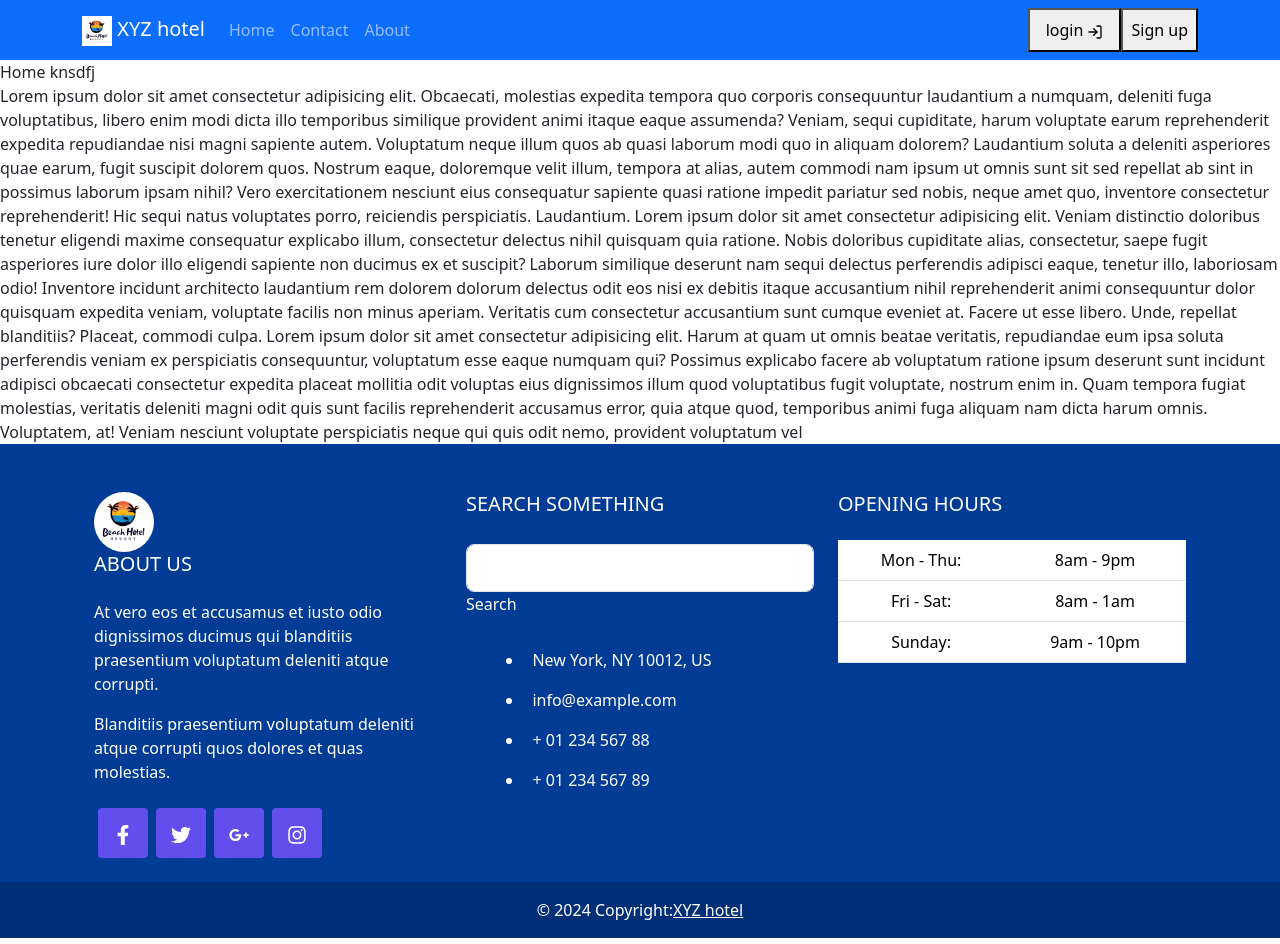
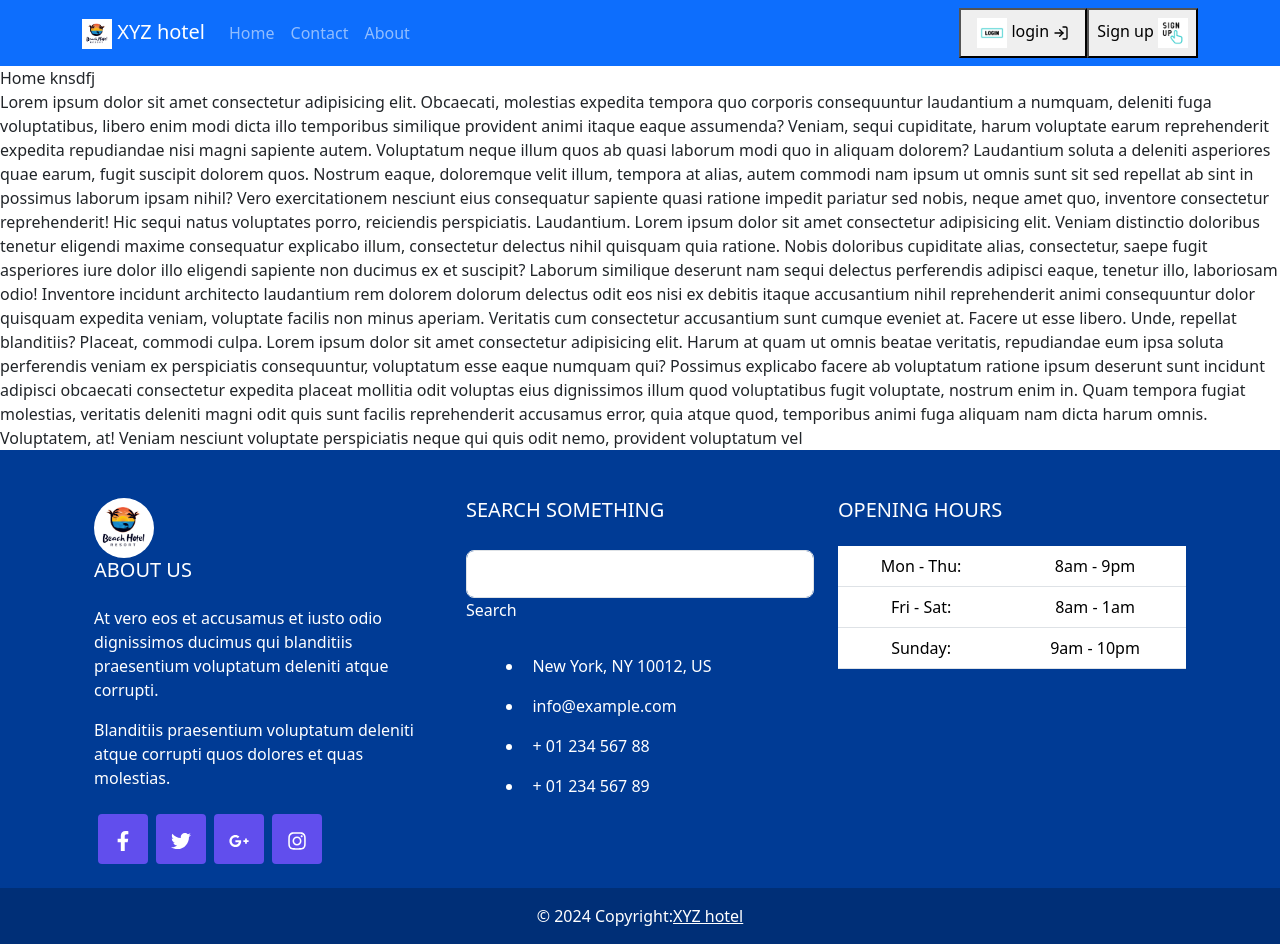
Before and after one commit to aryangurau/Hotel-management-fe, a React (Vite) app: page / in a window 1280 px wide. Built offline with nearby package versions, Linux system fonts and the light colour scheme.

Commit message:
modified the use layout

```diff
--- a/src/Layouts/UserNavbar.jsx
+++ b/src/Layouts/UserNavbar.jsx
@@ -2,6 +2,8 @@ import {  Nav, Navbar } from "react-bootstrap";
 import { Link } from "react-router-dom";
 import { LuLogIn } from "react-icons/lu";
 import logo from "../assets/img/logo3.jpg"
+import icon from "../assets/img/signup.gif"
+import icon2 from "../assets/img/login.gif"
 const UserNavbar = () => {
   return (
     <div>
@@ -27,11 +29,11 @@ const UserNavbar = () => {
             </Nav>
           <button>
           <Link to="/login" className="nav-link mx-2 p-2">
-                login <LuLogIn />
+          <img src={icon2} width={30} height={30} alt="" />      login <LuLogIn />
               </Link>
               </button>
             <button>  <Link to="/signup" className="nav-link p-2">
-                Sign up
+                Sign up <img src={icon} width={30} height={30} alt="" />
               </Link>
               </button>
               </Navbar.Collapse>
```
Also changed, not shown: src/assets/img/login.gif (added), src/assets/img/signup.gif (added).
